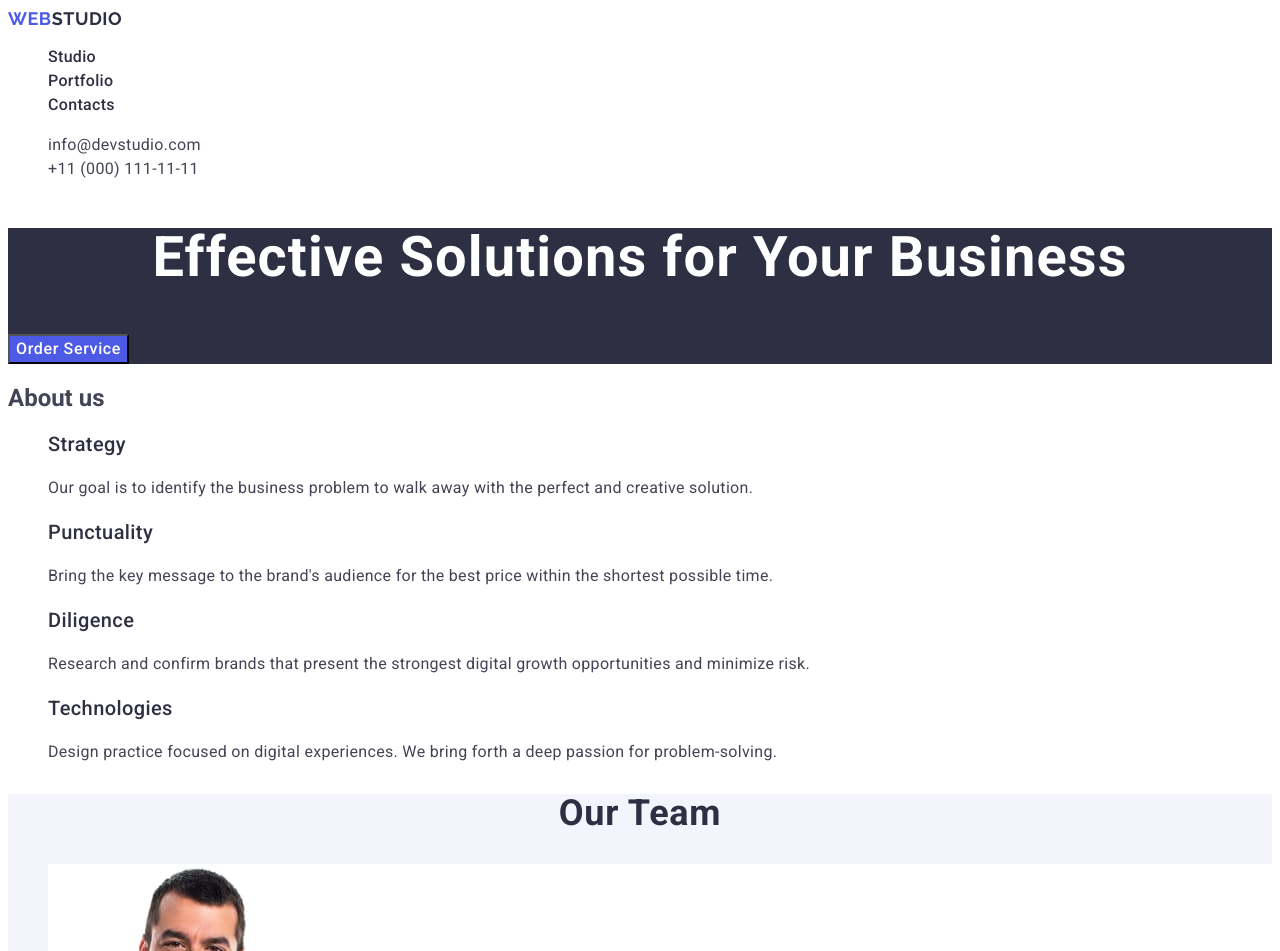
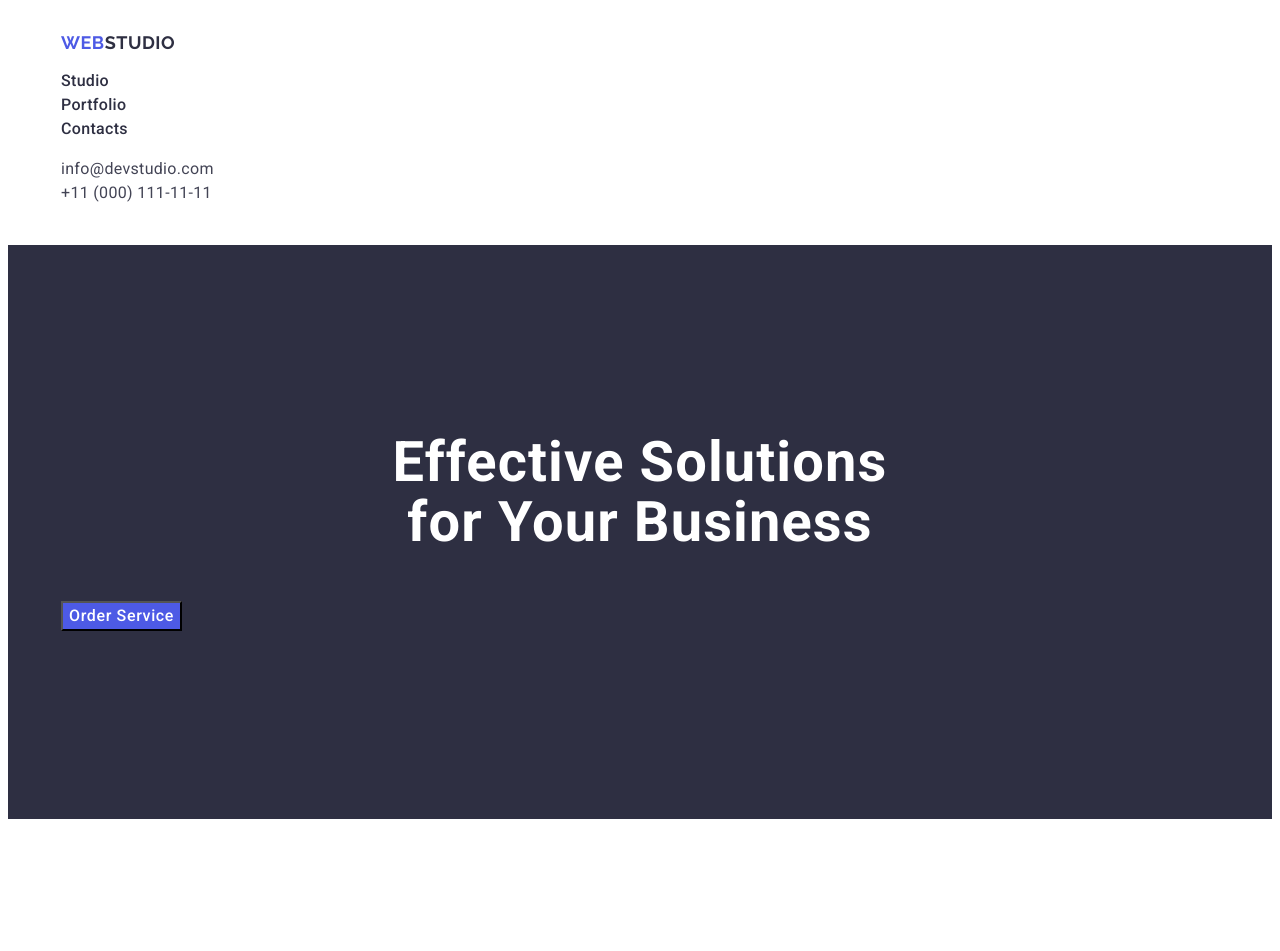
Before and after one commit to KittsWolves0/goit-markup-hw-03, a plain HTML site: page index.html in a window 1280 px wide. Shown: the top 951 px of the page. Drawn offline with Linux system fonts and the light colour scheme.

Commit message:
Add margine and pudding

```diff
--- a/css/styles.css
+++ b/css/styles.css
@@ -2,6 +2,11 @@ body {
     font-family: Roboto, sans-serif;
     background-color: #fff;
     color: #434455
+}
+
+h1, h2, h3, h4, h5, h6 {
+    margin-top: 0;
+    margin-bottom: 0;
 }
 
 a {
@@ -12,9 +17,20 @@ ul {
     list-style-type: none;
 }
 
+.container {
+    width: 100%;
+    max-width: 1158px;
+    margin: 0 auto;
+    padding-left: 15px;
+    padding-right: 15px;
+}
+
 /* =======HEADER========== */
 
-.header {}
+.header {
+    padding-top: 24px;
+    padding-bottom: 24px;
+}
 
 .header-logo {
     color: #4d5ae5;
@@ -30,7 +46,9 @@ ul {
     color: #2e2f42;
 }
 
-.header-list {}
+.header-list {
+    padding: 0;
+}
 
 .header-item {}
 
@@ -51,7 +69,9 @@ ul {
     font-style: normal;
 }
 
-.header-address-list {}
+.header-address-list {
+    padding: 0;
+}
 
 .header-address-link {
     color: #434455;
@@ -73,6 +93,8 @@ ul {
 
 .hero {
     background-color: #2E2F42;
+    padding-top: 188px;
+    padding-bottom: 188px;
 }
 
 .hero-title {
@@ -82,6 +104,9 @@ ul {
     font-weight: 700;
     line-height: 1.07;
     letter-spacing: 0.02em;
+    width: 496px;
+    margin: 0 auto;
+    margin-bottom: 48px;
 }
 
 .hero-button {
@@ -107,15 +132,31 @@ ul {
 
 /* =========ABOUT============== */
 
-.about {}
+.about {
+    padding-top: 120px;
+    padding-bottom: 120px;
+}
 
 .about-title {}
 
-.visually-hidden {}
+.visually-hidden {
+    position: absolute;
+    width: 1px;
+    height: 1px;
+    margin: -1px;
+    border: 0;
+    padding: 0;
+    white-space: nowrap;
+    clip-path: inset(100%);
+    clip: rect(0 0 0 0);
+    overflow: hidden;
+}
 
 .about-list {}
 
-.about-list-item {}
+.about-list-item {
+    width: 264px;
+}
 
 .about-subtitle {
     color: #2E2F42;
@@ -123,6 +164,7 @@ ul {
     line-height: 1.2;
     letter-spacing: 0.02em;
     font-size: 20px;
+    margin-bottom: 8px;
 }
 
 .about-text {
@@ -131,6 +173,7 @@ ul {
     font-weight: 400;
     line-height: 1.5;
     letter-spacing: 0.02em;
+    margin: 0;
 }
 
 /* ================================ */
@@ -141,6 +184,8 @@ ul {
 
 .members {
     background-color: #F4F4FD;
+    padding-top: 120px;
+    padding-bottom: 120px;
 }
 
 .members-title {
@@ -151,15 +196,20 @@ ul {
     letter-spacing: 0.02em;
     text-transform: capitalize;
     text-align: center;
+    margin-bottom: 72px;
 }
 
 .members-list {}
 
 .members-list-item {
     background-color: #FFF;
+    width: 264px;
+    padding-bottom: 32px;
 }
 
-.members-img {}
+.members-img {
+    margin-bottom: 32px;
+}
 
 .members-subtitle {
     color: #2E2F42;
@@ -168,6 +218,7 @@ ul {
     line-height: 1.2;
     letter-spacing: 0.02em;
     text-align: center;
+    margin-bottom: 8px;
 }
 
 .members-text {
@@ -177,6 +228,7 @@ ul {
     font-weight: 400;
     line-height: 1.5;
     letter-spacing: 0.02em;
+    margin: 0;
 }
 
 /* ================================ */
@@ -186,7 +238,10 @@ ul {
 
 /* ======PORTFOLIO============= */
 
-.portfolio {}
+.portfolio {
+    padding-top: 120px;
+    padding-bottom: 120px;
+}
 
 .portfolio-title {
     color: #2E2F42;
@@ -196,13 +251,19 @@ ul {
     letter-spacing: 0.02em;
     text-transform: capitalize;
     text-align: center;
+    margin-bottom: 72px;
 }
 
 .portfolio-list {}
 
-.portfolio-list-item {}
+.portfolio-list-item {
+    width: 360px;
+    padding-bottom: 32px;
+}
 
-.portfolio-img {}
+.portfolio-img {
+    margin-bottom: 32px;
+}
 
 .portfolio-subtitle {
     color: #2E2F42;
@@ -210,6 +271,7 @@ ul {
     line-height: 1.2;
     letter-spacing: 0.02em;
     font-size: 20px;
+    margin-bottom: 8px;
 }
 
 .portfolio-text {
@@ -218,6 +280,7 @@ ul {
     line-height: 1.5;
     letter-spacing: 0.02em;
     font-size: 16px;
+    margin: 0;
 }
 
 /* =============================== */
@@ -229,6 +292,8 @@ ul {
 
 .footer {
     background-color: #2E2F42;
+    padding-top: 101.5px;
+    padding-bottom: 100px;
 }
 
 .footer-logo {
@@ -239,6 +304,7 @@ ul {
     letter-spacing: 0.03em;
     text-transform: uppercase;
     font-family: Raleway, sans-serif;
+    margin-bottom: 17.5px;
 }
 
 .footer-accent {
@@ -251,6 +317,7 @@ ul {
     font-weight: 400;
     line-height: 1.5;
     letter-spacing: 0.02em;
+    width: 264px;
 }
 
 /* ================================ */
--- a/index.html
+++ b/index.html
@@ -16,6 +16,7 @@
   <body>
     <header class="header">
       <!-- site navigation -->
+      <div class="container">
         <nav>
           <!-- logo -->
           <a class="header-logo" href="./index.html"
@@ -49,17 +50,21 @@
             </li>
           </ul>
         </address>
+      </div>
     </header>
 
     <main>
       <!-- Hero section -->
       <section class="hero">
+        <div class="container">
           <h1 class="hero-title">Effective Solutions for Your Business</h1>
           <button type="button" class="hero-button">Order Service</button>
+        </div>
       </section>
 
       <!-- about -->
       <section class="about">
+        <div class="container">
           <h2 class="about-title visually-hidden">About us</h2>
           <ul class="about-list">
             <li class="about-list-item">
@@ -91,10 +96,12 @@
               </p>
             </li>
           </ul>
+        </div>
       </section>
 
       <!-- members -->
       <section class="members">
+        <div class="container">
           <h2 class="members-title">Our Team</h2>
           <ul class="members-list">
             <li class="members-list-item">
@@ -138,10 +145,12 @@
               <p class="members-text">UI Designer</p>
             </li>
           </ul>
+        </divc>
       </section>
 
       <!-- Portfolio -->
       <section class="portfolio">
+        <div class="container">
           <h2 class="portfolio-title">Our Portfolio</h2>
           <ul class="portfolio-list">
             <li class="portfolio-list-item">
@@ -207,11 +216,13 @@
               <p class="portfolio-text">Marketing</p>
             </li>
           </ul>
+        </div>
       </section>
     </main>
 
     <footer class="footer">
       <!-- bottom logo -->
+     <div class="container">
         <a class="footer-logo" href="./index.html"
           >Web<span class="footer-accent">Studio</span></a
         >
@@ -219,6 +230,7 @@
           Increase the flow of customers and sales for your business with digital
           marketing & growth solutions.
         </p>
+     </div>
     </footer>
   </body>
 </html>
```
Lines whose indentation alone changed are shown as unchanged.
